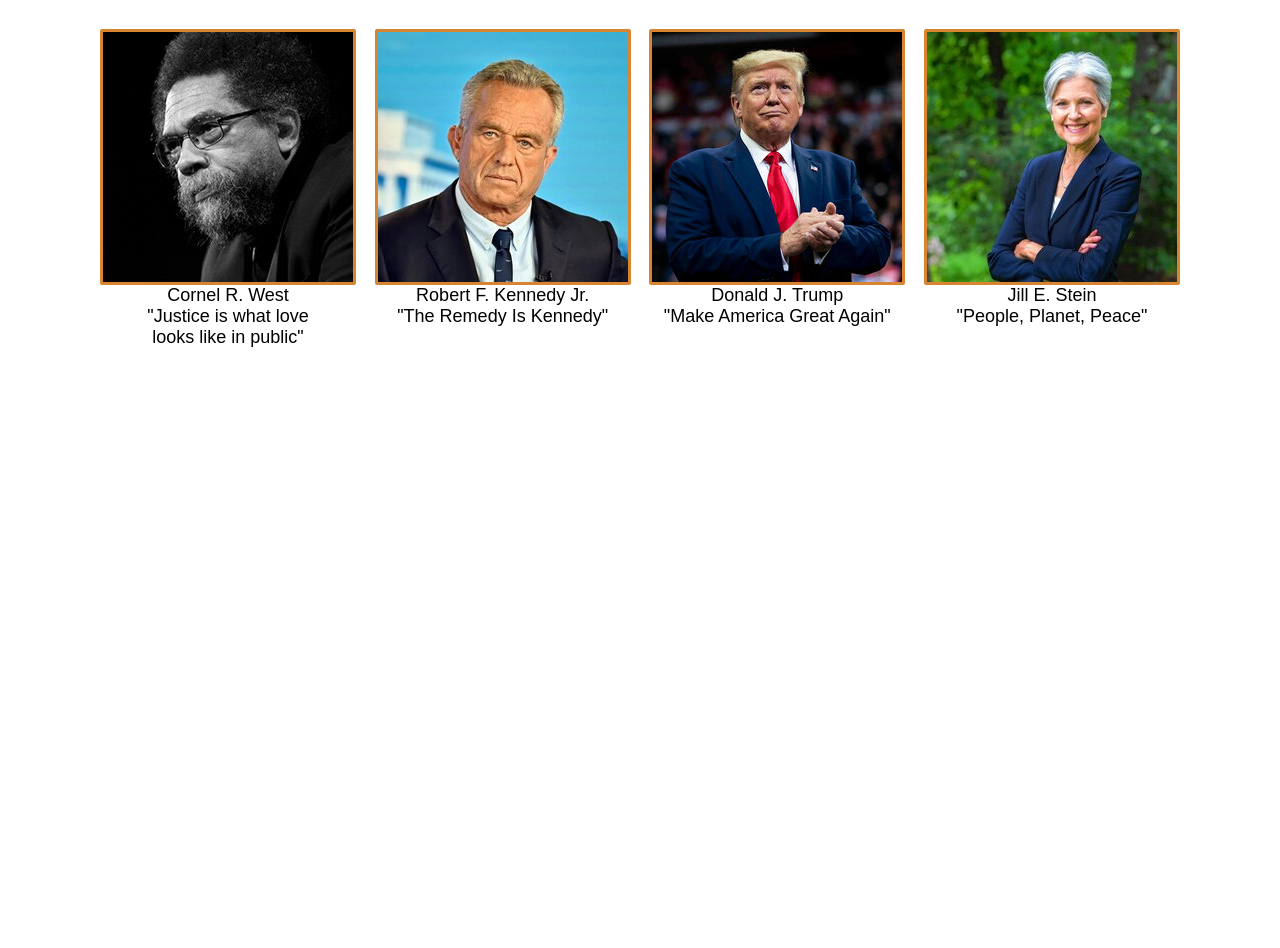
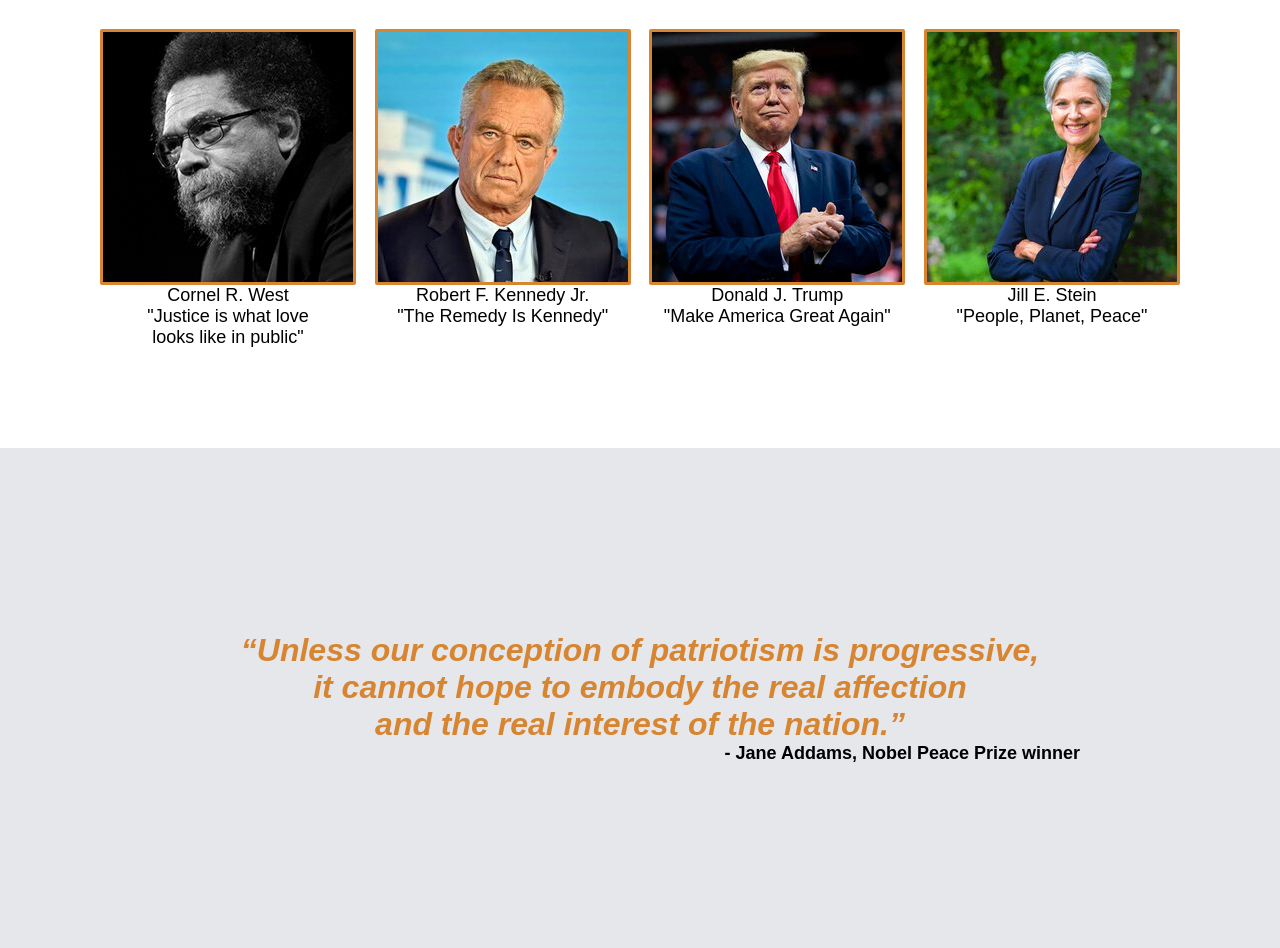
Before and after one commit to ruy223/LandingPage, a plain HTML site: page index.html in a window 1280 px wide. Shown: the part 660-1608 px from the top of the page. Before the commit the page ends 1108 px from the top, so only its background shows below. Drawn offline with Linux system fonts and the light colour scheme.

Commit message:
Finished section 3

```diff
--- a/index.html
+++ b/index.html
@@ -76,5 +76,11 @@
             </div>
         </div>
     </div>
+    <div class="fourth-zone">
+        <h3>“Unless our conception of patriotism is progressive,<br/> it cannot hope to embody the real affection<br/> and the real interest of the nation.”</h3>
+        <div id="p-div">
+            <p class="p-third">- Jane Addams, Nobel Peace Prize winner</p>
+        </div>
+    </div>
 </body>
 </html>
--- a/styles.css
+++ b/styles.css
@@ -135,3 +135,33 @@ h2{
     object-fit: contain;
     overflow: hidden;
 }
+
+/* fourth zone */
+
+.fourth-zone{
+    background-color: #e5e7eb;
+    height: 500px;
+    display: flex;
+    justify-content: center;
+    flex-direction: column;
+}
+
+h3{
+    font-size: 32px;
+    font-weight: 600;
+    font-style: italic;
+    color: #d88531;
+    text-align: center;
+}
+
+.p-third{
+    text-align: center;
+    font-size: 18px;
+    font-weight: 800;
+}
+
+#p-div{
+    display: flex;
+    justify-content: flex-end;
+    margin-right: 200px;
+}
```
